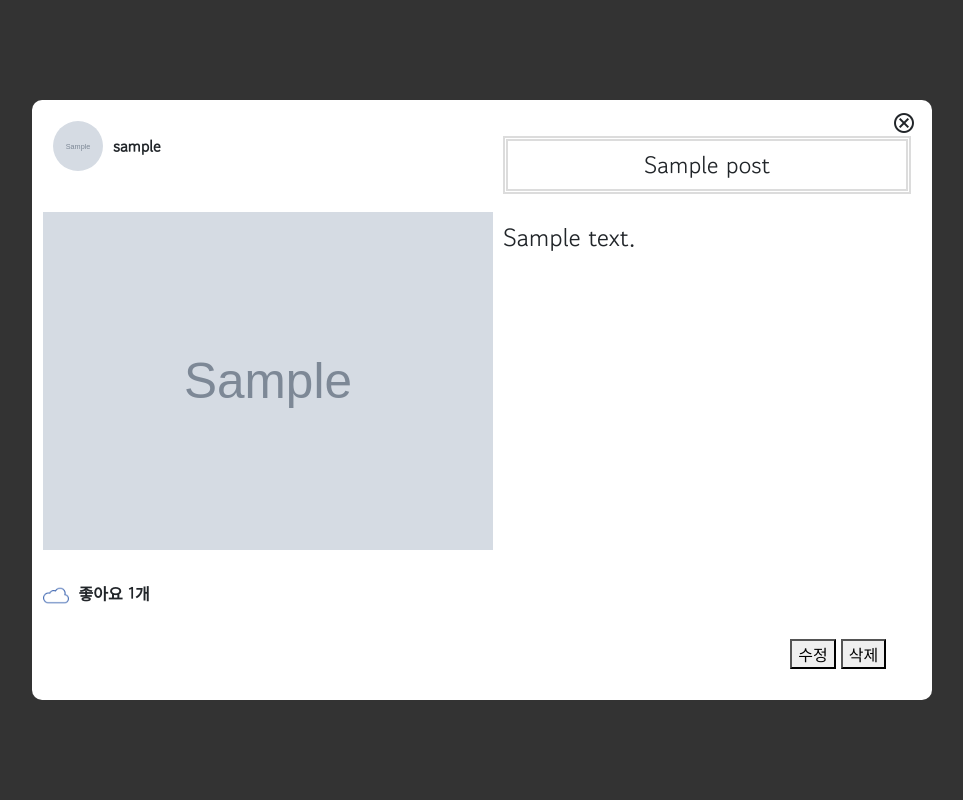
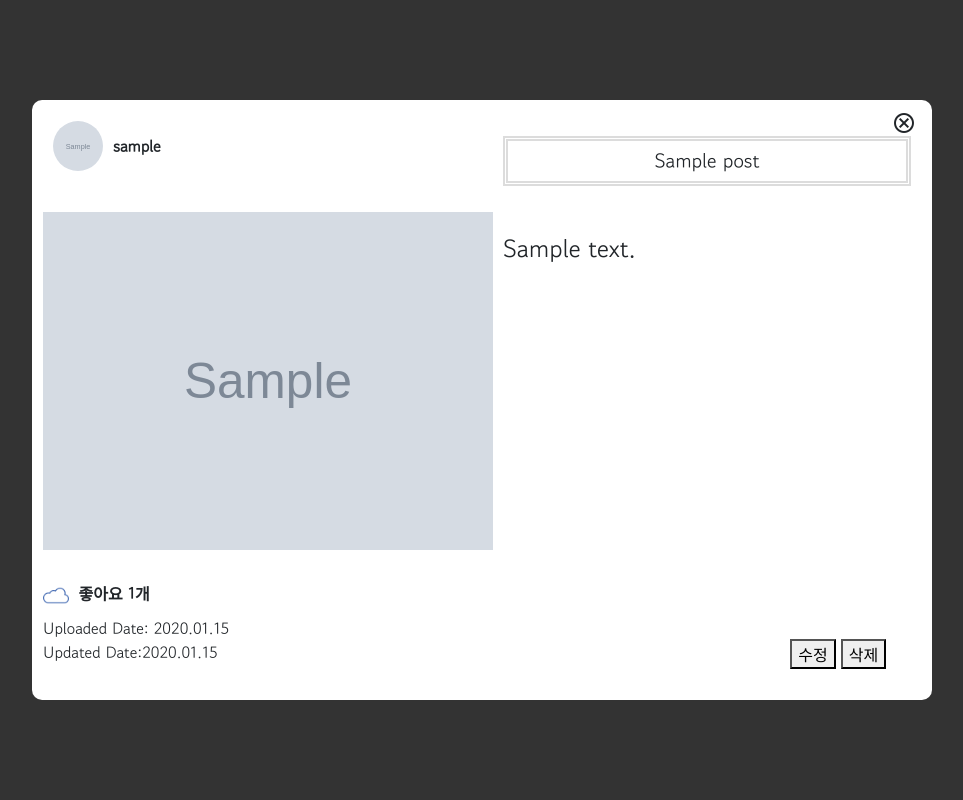
Before and after one commit to wjsehdlf77/Web-Project, a Django app: page /dailyphoto/detail/1/ in a window 1280 px wide. Shown: the whole page, without its empty margins (158-1121 px from the left). Run offline with Django 4.2, Linux system fonts and the light colour scheme; tables that the repository leaves empty hold one stand-in row (values such as "Sample post"); grey boxes marked "Sample" are stand-in pictures; some libraries are stand-ins or nearby versions.

Commit message:
post_detail css 수정

```diff
--- a/static/style.css
+++ b/static/style.css
@@ -469,7 +469,7 @@ span {
 }
 
 .detail_title {
-  margin: 25px 10px 25px 10px;
+  margin: 25px 10px 10px 10px;
   border: 5px double #DCDCDC;
   padding: 0.4em;
   display: block;
--- a/templates/dailyphoto/post_detail.html
+++ b/templates/dailyphoto/post_detail.html
@@ -52,17 +52,25 @@
           {% endif%}
           <!-- like -->
           {% block likes %}{% include 'dailyphoto/like.html' %}{% endblock %}
-          <!-- icon -->
-          {% block icons %}
-          {% include 'dailyphoto/icons.html' %}
-          {% endblock %}
+          <br>
+          Uploaded Date:{{ post.create_date | date:' Y.m.d' }}
+          {% if post.modify_date %}
+          <br>Updated Date:{{post.modify_date|date:'Y.m.d'}}
+          {% endif %}
+
         </div>
         {% comment %} 내용 파트 {% endcomment %}
         <div class="child over">
           <span class="material-icons-outlined" style="float:right;" onClick="history.go(-1)">cancel</span>
           <div>
-            <h4 class="detail_title">{{post.title}}</h4>
+            <h5 class="detail_title">{{post.title}}</h5>
+          <!-- icon -->
+          <div class="ml-3">
+          {% block icons %}
+          {% include 'dailyphoto/icons.html' %}
+          {% endblock %}<br>
           </div>
+        </div>
           <div class="detail_content">
             <p style='font-size:25px;'>{{post.content}}</p>
           </div>
--- a/templates/dailyphoto/post_list.html
+++ b/templates/dailyphoto/post_list.html
@@ -39,7 +39,6 @@
             {% if post.modify_date %}
             <br>Updated Date:{{post.modify_date|date:'Y.m.d'}}
             {% endif %}
-          </div>
         </div>
       </div>
 
@@ -58,8 +57,7 @@
               {{comment.content}} {% if user.id == comment.author.id %}
               <div style="float: right">
                 <a style="color: black" href="{% url 'dailyphoto:comment_delete' comment.id %}">
-                  <span class="material-icons-outlined">delete</span></a
-                >
+                  <span class="material-icons-outlined">delete</span></a>
               </div>
                <!-- comment input -->
               <div class="comment-input overflow"  class="clearfix" >
@@ -71,7 +69,7 @@
 
                 </form>
               {% endif %}
-            </div>
+          </div>
             {%endfor%}
           </div>
 
```
